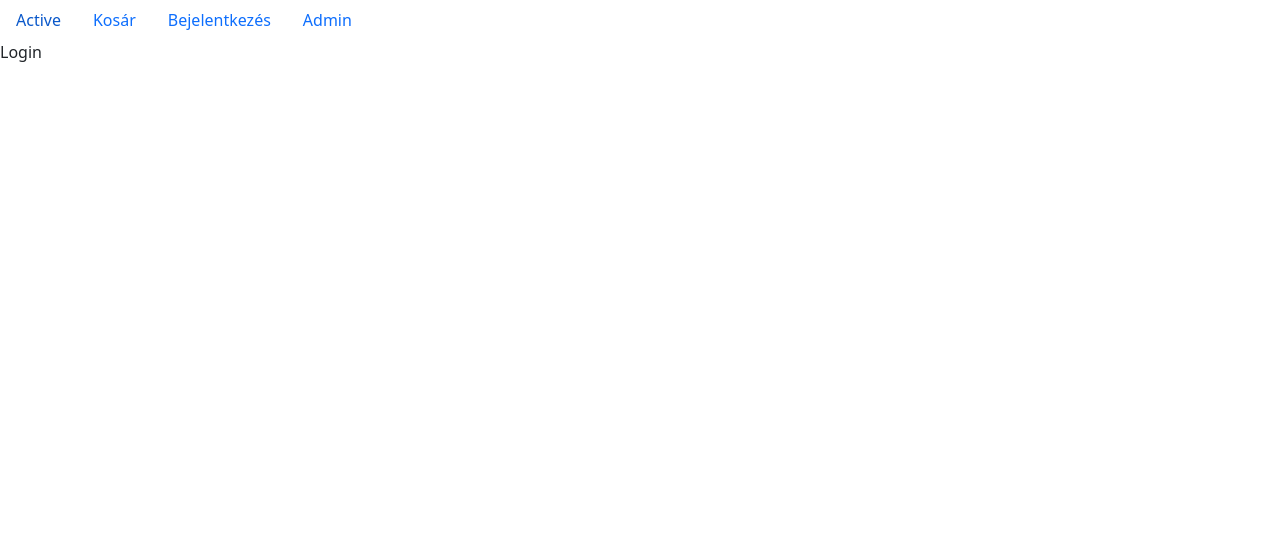
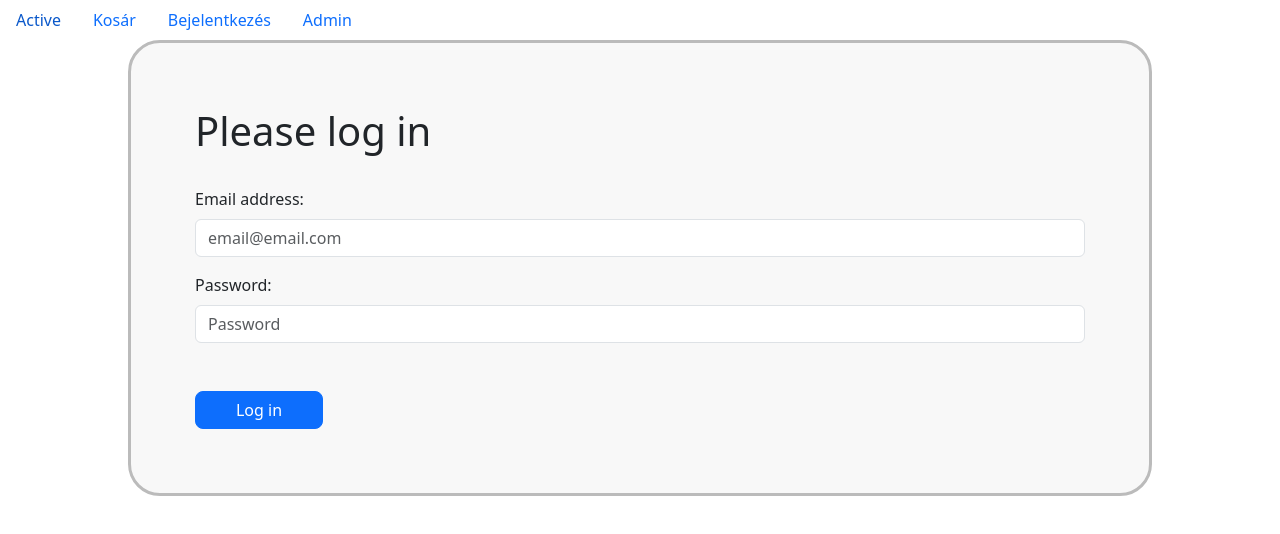
Before and after one commit to MAGANKLINIKA-KB-BB/orai_projekt, a React (Create React App) app: page /login in a window 1280 px wide. Shown: the top 534 px of the page. Built offline with nearby package versions, Linux system fonts and the light colour scheme; no server answers.

Commit message:
login - design

```diff
--- /dev/null
+++ b/src/pages/Login.css
@@ -0,0 +1,21 @@
+.form{
+    width: 80%;
+    margin: auto;
+    border: solid, rgb(187, 187, 187);
+    border-radius: 2rem;
+    padding: 5%;
+    background-color: rgba(187, 187, 187, 0.1);
+}
+
+.form button{
+    margin-top: 2rem;
+    width: 8rem;
+    border-radius: 0.5rem;
+}
+
+
+
+.loginh1{
+    margin: auto;
+    padding-bottom: 2rem;
+}
--- a/src/pages/Login.jsx
+++ b/src/pages/Login.jsx
@@ -1,9 +1,27 @@
-import React from 'react'
+import React from 'react';
+import Form from 'react-bootstrap/Form';
+import Button from 'react-bootstrap/Button';
+import './Login.css';
 
 const Login = () => {
+
   return (
-    <div>Login</div>
-  )
+    <div className='form'>
+      <h1 className='loginh1'>Please log in</h1>
+      <Form>
+        <Form.Group className="mb-3" controlId="exampleForm.ControlInput1">
+          <Form.Label>Email address:</Form.Label>
+          <Form.Control type="email" placeholder="email@email.com" />
+        </Form.Group>
+        <Form.Group className="mb-3" controlId="exampleForm.ControlTextarea1">
+          <Form.Label>Password:</Form.Label>
+          <Form.Control type="password" placeholder="Password" />
+        </Form.Group>
+    </Form>
+    <Button variant="primary" onClick={() =>{console.log("Bejelentkezés gomb megnyomva")}}>Log in</Button>
+    </div>
+
+  );
 }
 
 export default Login
```
